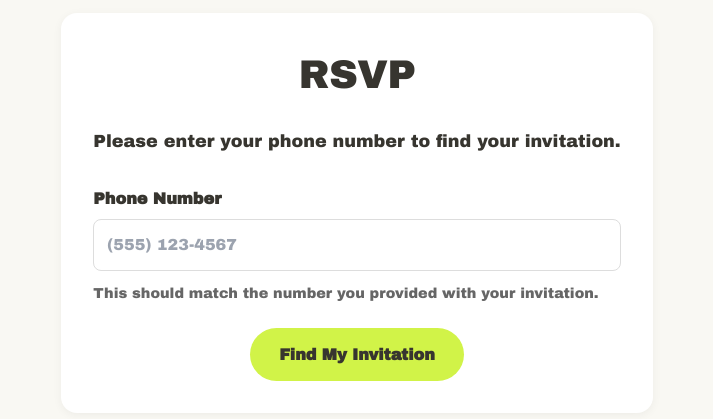
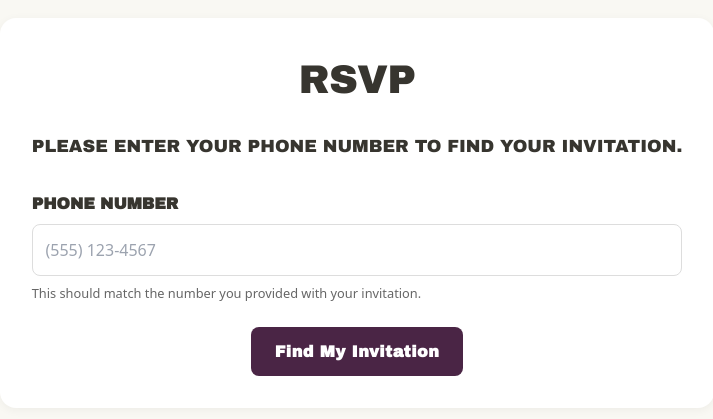
Before and after one commit to rsgenack/spotify-rsvp, a Next.js app: page / in a window 1280 px wide. Shown: the part 187-606 px from the top of the page, without its empty margins (283-996 px from the left). Built offline with nearby package versions, Linux system fonts and the light colour scheme.

Commit message:
Convert all Archivo Black text to uppercase and improve form styling

```diff
--- a/components/ui/rsvp-form.tsx
+++ b/components/ui/rsvp-form.tsx
@@ -432,16 +432,16 @@ export function RSVPForm() {
               href="https://withjoy.com/thegruhins/registry"
               target="_blank"
               rel="noopener noreferrer"
-              className="registry-button"
+              className="primary-button"
             >
-              View Registry
+              VIEW OUR REGISTRY
             </a>
 
             <button
               onClick={handleReset}
               className="secondary-button"
             >
-              Return to Form
+              EDIT MY RESPONSES
             </button>
           </div>
         </div>
@@ -462,6 +462,7 @@ const StyledWrapper = styled.div`
   display: flex;
   justify-content: center;
   align-items: center;
+  text-transform: uppercase;
 
   .content-wrapper {
     max-width: 800px;
@@ -522,69 +523,29 @@ const StyledWrapper = styled.div`
     padding: 0.8rem;
     border: 1px solid #ddd;
     border-radius: 8px;
-    font-family: 'Archivo Black', sans-serif;
+    font-family: inherit;
     margin-bottom: 0.5rem;
+    text-transform: none;
+    font-family: system-ui, -apple-system, BlinkMacSystemFont, 'Segoe UI', sans-serif;
   }
 
   .input-help {
-    font-size: 0.9rem;
+    font-size: 0.8rem;
     color: #666;
-    margin-top: 0.25rem;
+    text-transform: none;
+    font-family: system-ui, -apple-system, BlinkMacSystemFont, 'Segoe UI', sans-serif;
   }
 
   .error-message {
-    background-color: rgba(220, 38, 38, 0.1);
-    color: rgb(220, 38, 38);
-    padding: 1rem;
-    border-radius: 8px;
+    color: #e53e3e;
     margin-bottom: 1.5rem;
     font-weight: bold;
   }
 
   .success-message {
+    color: #38a169;
     font-size: 1.5rem;
-    color: #4CAF50;
     margin-bottom: 1rem;
-  }
-
-  .primary-button {
-    padding: 0.9rem 1.8rem;
-    background-color: rgb(209, 243, 72);
-    color: #37352f;
-    border: none;
-    border-radius: 30px;
-    font-weight: bold;
-    cursor: pointer;
-    transition: all 0.3s;
-    font-family: 'Archivo Black', sans-serif;
-    font-size: 1rem;
-  }
-
-  .primary-button:hover {
-    background-color: rgb(189, 223, 52);
-    transform: translateY(-2px);
-  }
-
-  .primary-button:disabled {
-    background-color: #ccc;
-    cursor: not-allowed;
-  }
-
-  .secondary-button {
-    padding: 0.9rem 1.8rem;
-    background: transparent;
-    border: 1px solid #ddd;
-    border-radius: 30px;
-    font-weight: bold;
-    cursor: pointer;
-    transition: all 0.3s;
-    font-family: 'Archivo Black', sans-serif;
-    font-size: 1rem;
-  }
-
-  .secondary-button:hover {
-    background-color: #f0f0f0;
-    border-color: #ccc;
   }
 
   .button-group {
@@ -601,10 +562,8 @@ const StyledWrapper = styled.div`
     }
   }
 
-  .registry-button {
+  .primary-button, .secondary-button {
     display: inline-block;
-    background-color: #4a2545;
-    color: white;
     font-weight: bold;
     padding: 0.8rem 1.5rem;
     border-radius: 8px;
@@ -613,10 +572,34 @@ const StyledWrapper = styled.div`
     text-decoration: none;
     font-size: 1rem;
     text-align: center;
-    transition: background-color 0.2s;
+    transition: background-color 0.2s, transform 0.1s;
+    letter-spacing: 0.5px;
+
+    &:hover {
+      transform: translateY(-2px);
+    }
+
+    &:active {
+      transform: translateY(0);
+    }
+  }
+
+  .primary-button {
+    background-color: #4a2545;
+    color: white;
 
     &:hover {
       background-color: #6a3564;
+    }
+  }
+
+  .secondary-button {
+    background-color: #f5f5f5;
+    color: #4a2545;
+    border: 1px solid #e0e0e0;
+
+    &:hover {
+      background-color: #e8e8e8;
     }
   }
 
@@ -625,80 +608,68 @@ const StyledWrapper = styled.div`
   }
 
   .guest-card {
-    background-color: #f9f9f9;
-    border-radius: 12px;
-    padding: 1.5rem;
+    display: flex;
+    justify-content: space-between;
+    align-items: center;
+    padding: 1rem;
     margin-bottom: 1rem;
+    border: 1px solid #eee;
+    border-radius: 8px;
+    background-color: #fafafa;
   }
 
   .guest-info {
-    margin-bottom: 1.5rem;
+    text-align: left;
   }
 
   .guest-name {
-    font-size: 1.2rem;
     font-weight: bold;
-    margin-bottom: 0.25rem;
+    margin: 0;
   }
 
   .guest-type {
+    color: #666;
+    margin: 0;
     font-size: 0.9rem;
-    color: #666;
-    text-transform: capitalize;
   }
 
-  /* Yes/No Choice Styles from Heart Component */
   .choices-container {
     display: flex;
-    gap: 3.5rem;
-    justify-content: center;
-    margin-top: 1rem;
+    gap: 1rem;
   }
 
   .choice {
+    cursor: pointer;
+    padding: 0.5rem 1rem;
+    border-radius: 8px;
     display: flex;
     flex-direction: column;
     align-items: center;
-    cursor: pointer;
-    padding: 1.5rem 2rem;
-    border-radius: 12px;
-    transition: all 0.3s ease;
-    position: relative;
+    border: 2px solid transparent;
+    background-color: white;
+    transition: all 0.2s;
+
+    &:hover {
+      background-color: #f9f9f9;
     }
 
-  .choice:hover {
-    background-color: rgba(0, 0, 0, 0.03);
-    transform: translateY(-2px);
+    &.selected-yes {
+      border-color: rgb(209, 243, 72);
+      background-color: rgba(209, 243, 72, 0.1);
     }
 
-  .selected-yes {
-    background-color: rgba(231, 84, 128, 0.1);
-    border: 2px solid rgba(231, 84, 128, 0.3);
-    transform: translateY(-2px);
-  }
-
-  .selected-no {
-    background-color: rgba(37, 99, 235, 0.1);
-    border: 2px solid rgba(37, 99, 235, 0.3);
-    transform: translateY(-2px);
-  }
-
-  .icon-wrapper {
-    padding: 0.5rem;
-    position: relative;
-    margin-bottom: 0.5rem;
-    transform: scale(1.2);
+    &.selected-no {
+      border-color: #4a2545;
+      background-color: rgba(74, 37, 69, 0.1);
     }
 
     .label {
       margin-top: 0.5rem;
-    font-weight: bold;
-    color: #37352f;
-    font-size: 1.2rem;
-    letter-spacing: 0.5px;
+      font-size: 0.9rem;
+    }
   }
 
-  /* Heart styles */
+  /* Yes/No Choice Styles from Heart Component */
   .heart-container {
     display: block;
     position: relative;
```
Lines whose indentation alone changed are shown as unchanged.
